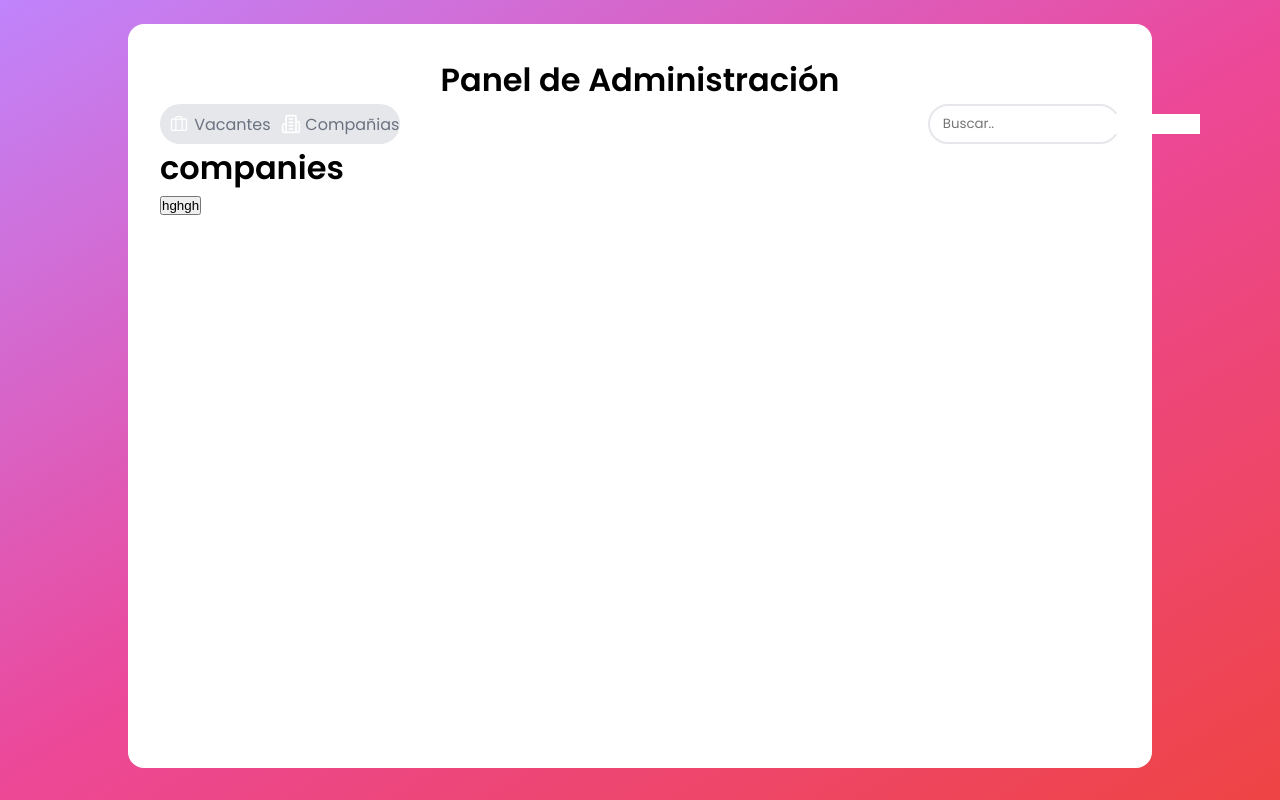
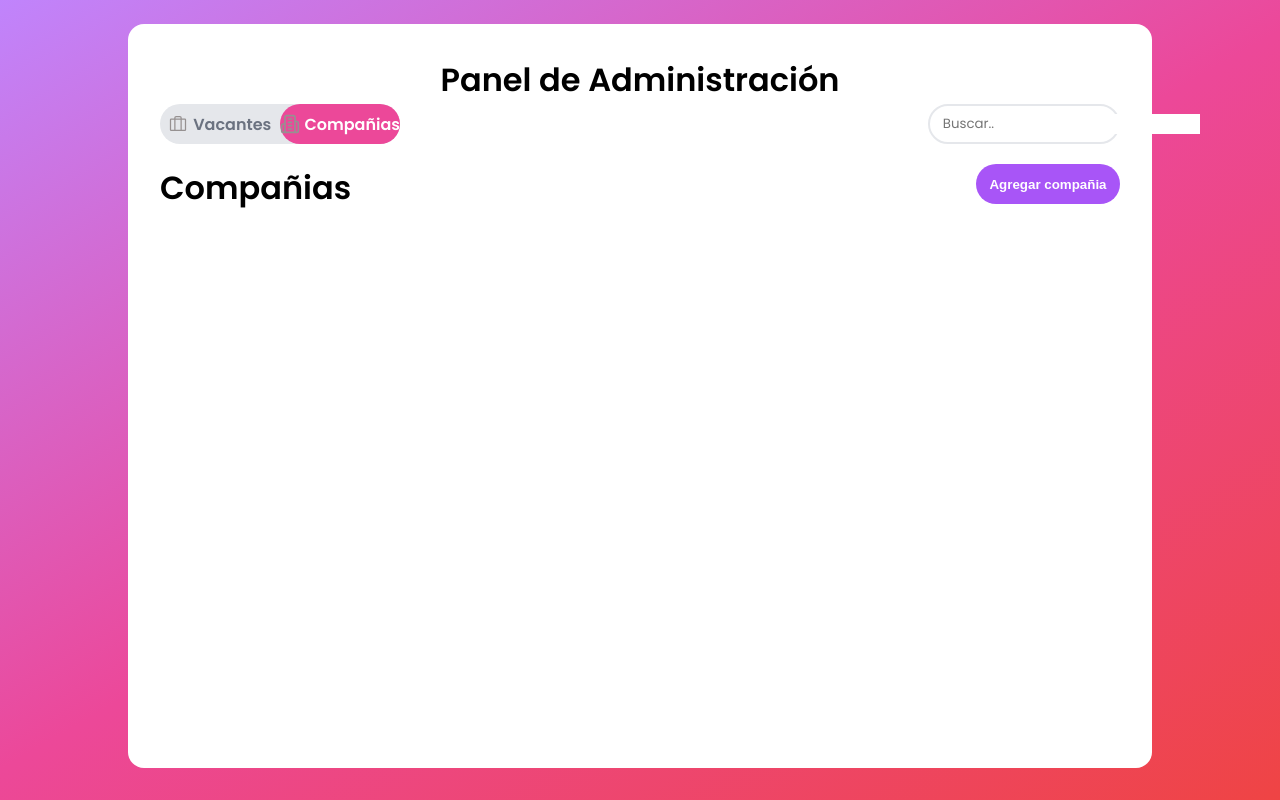
Before and after one commit to Shirly-lap/vacancy-management, a Next.js app: page /companias in a window 1280 px wide. Built offline with nearby package versions, Linux system fonts and the light colour scheme.

Commit message:
solucion de usePath

```diff
--- a/src/app/(sections)/companias/page.tsx
+++ b/src/app/(sections)/companias/page.tsx
@@ -1,11 +1,11 @@
-import { Button } from '@/components/atoms/Button'
+import { Header } from '@/components/organisms/header/Header'
+import { icons } from '@/model/Icon'
 import React from 'react'
 
 export default function page() {
   return (
-    <div>
-      <h1>companies</h1>
-      <Button styleClass='blue' label='hghgh' ></Button>
-    </div>
+    <>
+    <Header title='Compañias ' name='Agregar compañia' color='#fff' icon={icons.add}/>
+  </>
   )
 }
--- a/src/components/atoms/IconLink.tsx
+++ b/src/components/atoms/IconLink.tsx
@@ -1,8 +1,10 @@
+"use client"
 import React from 'react'
 import Link from 'next/link';
 import { IconType } from 'react-icons';
 // import { usePathname } from 'next/navigation';
 import style from "../organisms/navbar/Navbar.module.scss"
+import { usePathname } from 'next/navigation';
 
 interface IconLink {
   path: string;
@@ -11,12 +13,22 @@ interface IconLink {
   color?: string;
 
 }
-export const IconLink = ({ path, text, Icon, color = '#fff' }: IconLink) => {
+export const IconLink = ({ path, text, Icon, color = '#969191' }: IconLink) => {
   // const IconComponent = icons[iconType];
-  // const currentPath = usePathname();
+  const currentPath = usePathname();
+  const resolveClas =() =>{
+    if(path === currentPath){
+      if(currentPath.includes("vacantes")){
+        return style.activePrimary
+      }
+      else{
+        return style.activeSecundary
+      }
+    }
+  }
 
   return (
-    <Link href={path} className={style.linkIcon} >
+    <Link href={path} className={`${style.linkIcon} ${resolveClas()}`} >
       <Icon size="20" color={color}/>
       {text}
     </Link>
--- a/src/components/molecules/IconButton.tsx
+++ b/src/components/molecules/IconButton.tsx
@@ -0,0 +1,18 @@
+import React from 'react'
+import { IconType } from 'react-icons'
+import { Button } from '../atoms/Button'
+
+interface IconButton{
+  Icon: IconType,
+  className: string,
+  color? : string
+  text: string
+  colorButton: string,
+}
+export const IconButton = ({Icon, className, color = "blue", text, colorButton}: IconButton) => {
+  return (
+    <Button styleClass={`${className} ${colorButton}`} label={text}>
+      <Icon size="20" color={color}></Icon>
+    </Button>
+  )
+}
--- /dev/null
+++ b/src/components/organisms/header/Header.module.scss
@@ -0,0 +1,24 @@
+@import "../../../assets/styles/variables.scss";
+
+.container{
+  display: flex;
+  justify-content: space-between;
+  margin-top: 20px;
+
+  .iconButton{
+    width: 15%;
+    height: 2.5rem;
+    border-radius: 5rem;
+    border: none;
+    color: $txt-white;
+    cursor: pointer;
+    font-weight: 600;
+
+  }
+
+  .colorBtnPrimary{
+    background-color: $btn-purple-primary;
+    font-weight: 600;
+
+  }
+}
--- a/src/components/organisms/header/Header.tsx
+++ b/src/components/organisms/header/Header.tsx
@@ -1,22 +1,24 @@
 import { Title } from '@/components/atoms/Title';
 import React from 'react'
+// import { IconType } from 'react-icons';
+import style from "../header/Header.module.scss"
+import { IconButton } from '@/components/molecules/IconButton';
 import { IconType } from 'react-icons';
-import style from "../organisms/navbar/Navbar.module.scss"
-import { Button } from '@/components/atoms/Button';
 
 interface HeaderProps {
-  titl: string;
+  title: string;
   name: string;
-  icon: IconType
+  // icon: IconType
   color: string;
+  icon: IconType;
 }
 
-export const Header = (title, name, icon, color) => {
+export const Header = ({title, name, color, icon}: HeaderProps) => {
   return (
     <div className={style.container}>
     <Title label={title}></Title>
-    <Button label={name} styleClass={icon}/>
-    {color}
+    <IconButton Icon={icon} className={style.iconButton} text={name} color={color} colorButton={style.colorBtnPrimary}/>
+    {/* {icon} */}
 </div>
   )
 }
--- a/src/components/organisms/navbar/Navbar.module.scss
+++ b/src/components/organisms/navbar/Navbar.module.scss
@@ -17,6 +17,7 @@
 
     .linkIcon {
       width: 100%;
+      height: 100%;
       display: flex;
       align-items: center;
       justify-content: center;
@@ -24,20 +25,24 @@
       text-decoration: none;
       color: $txt-gray-secundary;
       border-radius: 5rem;
+      font-weight: 600;
+
+
+
+      &.activePrimary {
+        background-color: $btn-purple-primary;
+        color: $txt-white ;
+      }
+
+      &.activeSecundary {
+        background-color: $btn-pink-primary;
+        color: $txt-white;
+      }
     }
 
 
   }
 
-  .activePrimary {
-    background-color: $btn-purple-primary;
-    color: $txt-white !important;
-  }
-
-  .activeSecundary {
-    background-color: $btn-pink-primary;
-    color: $txt-white !important;
-  }
 
   .containerIconInput {
     width: 20%;
--- a/src/components/organisms/navbar/Navbar.tsx
+++ b/src/components/organisms/navbar/Navbar.tsx
@@ -1,9 +1,9 @@
+"use client"
 import { icons } from '@/model/Icon';  // Asegúrate de que los íconos estén bien importados
 import { IconLink } from '@/components/atoms/IconLink';
 import React from 'react';
 import { IconInput } from '@/components/molecules/IconInput';
 import styles from "./Navbar.module.scss";
-
 
 const navBarItems = [
   { path: "/vacantes", title: "Vacantes", iconType: icons.vacant },  // Los íconos se pasan como componentes JSX
@@ -23,7 +23,7 @@ export const Navbar = () => {
           />
         ))}
       </div>
-      <IconInput Icon={icons.search} />
+      <IconInput Icon={icons.search}  colorIcon='#'/>
     </nav>
   );
 }
--- a/src/model/Icon.tsx
+++ b/src/model/Icon.tsx
@@ -1,3 +1,4 @@
+
 import { IconType } from "react-icons";
 import { IoIosArrowBack, IoIosArrowForward, IoIosSearch, IoMdAddCircleOutline } from "react-icons/io";
 import { LuBuilding2 } from "react-icons/lu";
```
Also changed, not shown: src/app/(sections)/vacantes/page.tsx (+5 -4 lines).
